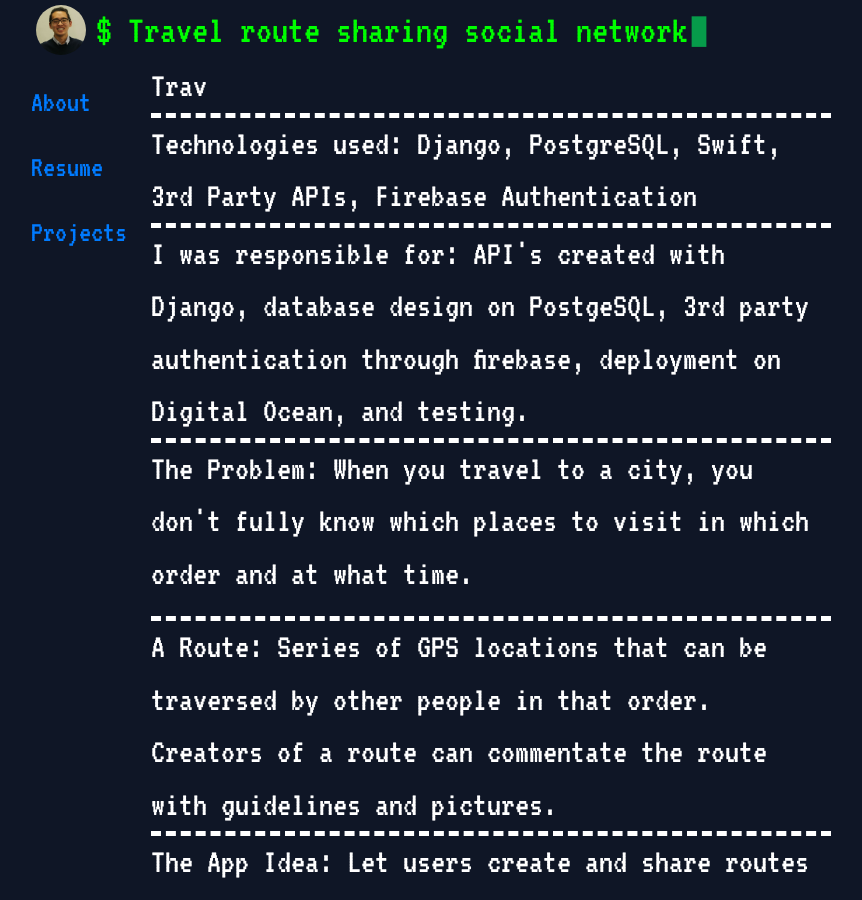
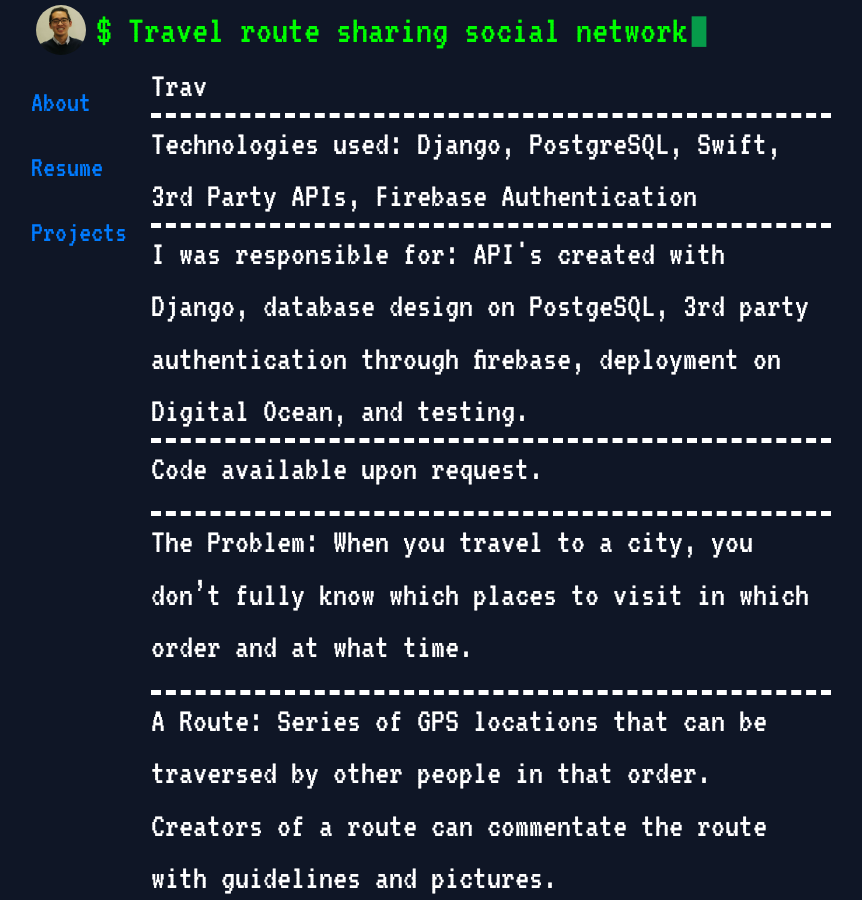
Before and after one commit to enarantu/enarantu.github.io, a Jekyll site: the page built from _posts/2018-11-14-Trav.markdown, in a window 1280 px wide and 900 px high. Shown: the whole window, without its empty margins (209-1071 px from the left). Built offline with Jekyll 4.4.1, drawn with Linux system fonts in a browser that asks for light colours.

Commit message:
added code available upon request

```diff
--- a/_posts/2018-11-14-Insta485.markdown
+++ b/_posts/2018-11-14-Insta485.markdown
@@ -7,6 +7,8 @@ description: "Instagram clone website"
 techs: Flask, Jinja, React.js, Webpack, SQLite
 resp: Everything except design(design was done by course staff).
 ---
+Code available upon request.
+<hr>
 It is almost instagram, you can create profile, login, logout, upload pictures, see newseed, follow, comment, and like.
 <hr>
 <img src="/public/images/insta485.png" width="100%"/>
--- a/_posts/2018-11-14-Trav.markdown
+++ b/_posts/2018-11-14-Trav.markdown
@@ -7,15 +7,15 @@ techs: Django, PostgreSQL, Swift, 3rd Party APIs, Firebase Authentication
 description: "Travel route sharing social network"
 resp: API's created with Django, database design on PostgeSQL, 3rd party authentication through firebase, deployment on Digital Ocean, and testing.
 ---
-<p>
-    The Problem: When you travel to a city, you don't fully know which places to visit in which order and at what time.
-    <hr>
-    A Route: Series of GPS locations that can be traversed by other people in that order. Creators of a route can commentate the route with guidelines and pictures.
-    <hr>
-    The App Idea: Let users create and share routes publicly or privately to their followers on our application, let local places put ads on routes, and then let creators get portion of the ad reventue.<br/>
-    <hr>
-    Implementation choices:<br/>
-    <img src="/public/images/trav_org.jpg" width="100%"/>
-    App user interface:
-    <img src="/public/images/trav.png" width="100%"/>
-</p>
+Code available upon request.
+<hr>
+The Problem: When you travel to a city, you don't fully know which places to visit in which order and at what time.
+<hr>
+A Route: Series of GPS locations that can be traversed by other people in that order. Creators of a route can commentate the route with guidelines and pictures.
+<hr>
+The App Idea: Let users create and share routes publicly or privately to their followers on our application, let local places put ads on routes, and then let creators get portion of the ad reventue.<br/>
+<hr>
+Implementation choices:<br/>
+<img src="/public/images/trav_org.jpg" width="100%"/>
+App user interface:
+<img src="/public/images/trav.png" width="100%"/>
--- a/_posts/2018-11-17-Search-Engine.markdown
+++ b/_posts/2018-11-17-Search-Engine.markdown
@@ -7,6 +7,8 @@ description: "How google used to work around 2006"
 techs: "Flask, React.js, SQLite, Hadoop, Socket, Multithreading"
 resp: Everything except design(design was done by course staff).
 ---
+Code available upon request.
+<hr>
 It is a search engine implemented almost from scratch.
 We first implemented a single machine, multi-process, multi-threaded, fault tolerant server with master and workers that execute user-submitted MapReduce jobs.
 <hr/>
```
